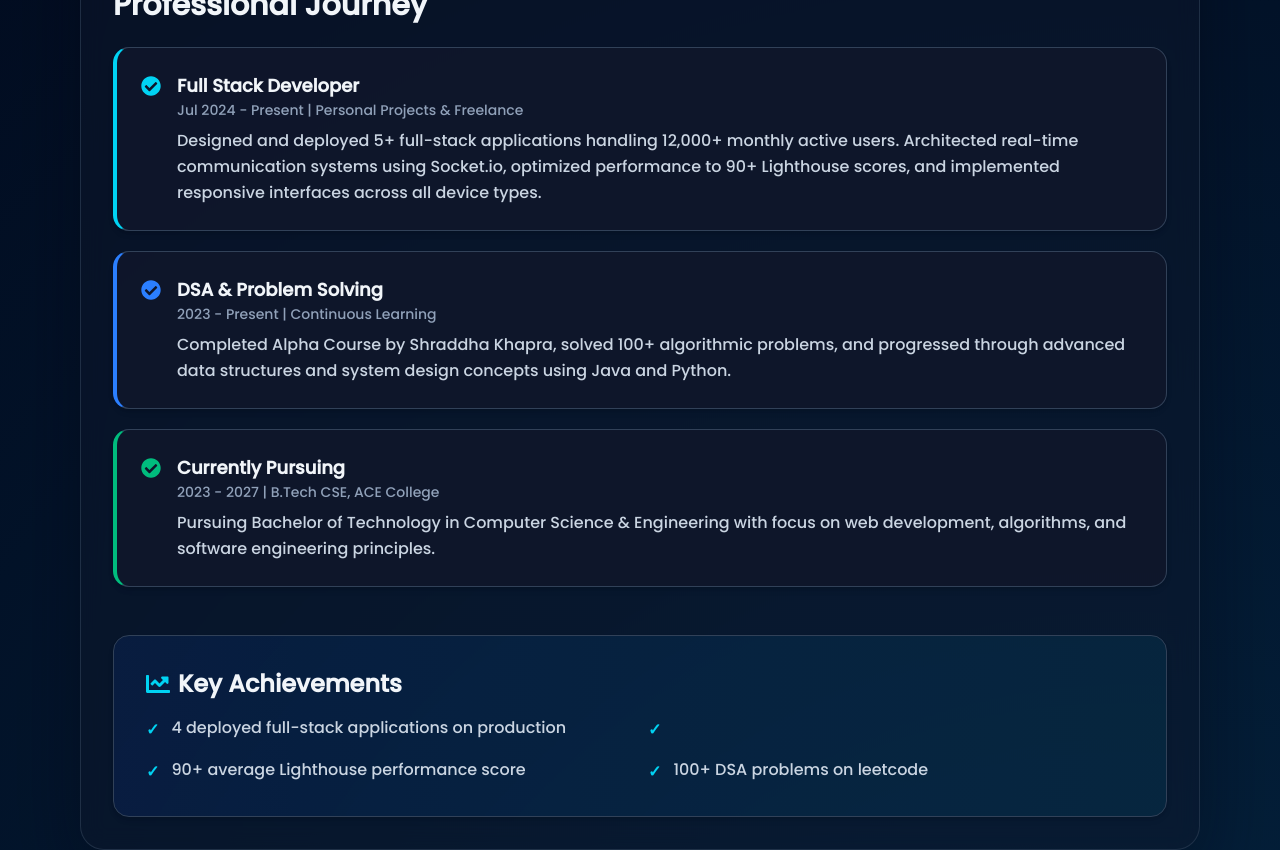
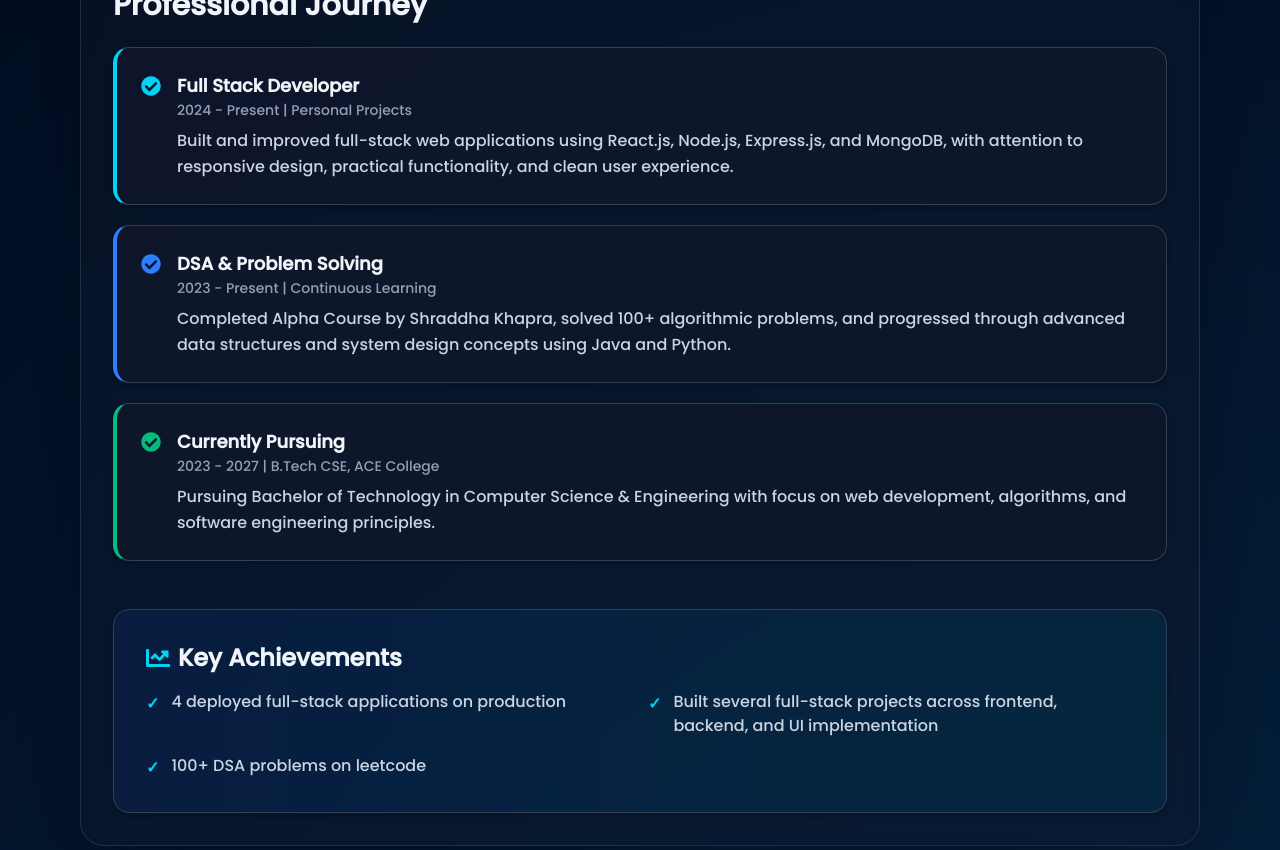
Before and after one commit to shivanshugupta456/portfolio, a React (Vite) app: page / in a window 1280 px wide. Shown: the part 6840-7690 px from the top of the page. Built offline with nearby package versions, Linux system fonts and the light colour scheme.

Commit message:
Remove unsupported Lighthouse claim from experience

```diff
--- a/src/components/Experience.jsx
+++ b/src/components/Experience.jsx
@@ -104,9 +104,9 @@ function Experience() {
                 <FaCheckCircle className="text-cyan-400 mt-1 flex-shrink-0 text-lg md:text-xl" />
                 <div className="min-w-0">
                   <p className="font-bold text-slate-100 text-base md:text-lg">Full Stack Developer</p>
-                  <p className="text-slate-400 text-xs md:text-sm">Jul 2024 - Present | Personal Projects & Freelance</p>
+                  <p className="text-slate-400 text-xs md:text-sm">2024 - Present | Personal Projects</p>
                   <p className="text-slate-300 text-sm md:text-base mt-2 leading-relaxed">
-                    Designed and deployed 5+ full-stack applications handling 12,000+ monthly active users. Architected real-time communication systems using Socket.io, optimized performance to 90+ Lighthouse scores, and implemented responsive interfaces across all device types.
+                    Built and improved full-stack web applications using React.js, Node.js, Express.js, and MongoDB, with attention to responsive design, practical functionality, and clean user experience.
                   </p>
                 </div>
               </div>
@@ -153,10 +153,7 @@ function Experience() {
             </li>
             <li className="flex items-start gap-3 text-slate-300 text-sm md:text-base">
               <span className="text-cyan-400 font-bold mt-0.5">✓</span>
-            </li>
-            <li className="flex items-start gap-3 text-slate-300 text-sm md:text-base">
-              <span className="text-cyan-400 font-bold mt-0.5">✓</span>
-              <span>90+ average Lighthouse performance score</span>
+              <span>Built several full-stack projects across frontend, backend, and UI implementation</span>
             </li>
             <li className="flex items-start gap-3 text-slate-300 text-sm md:text-base">
               <span className="text-cyan-400 font-bold mt-0.5">✓</span>
```
